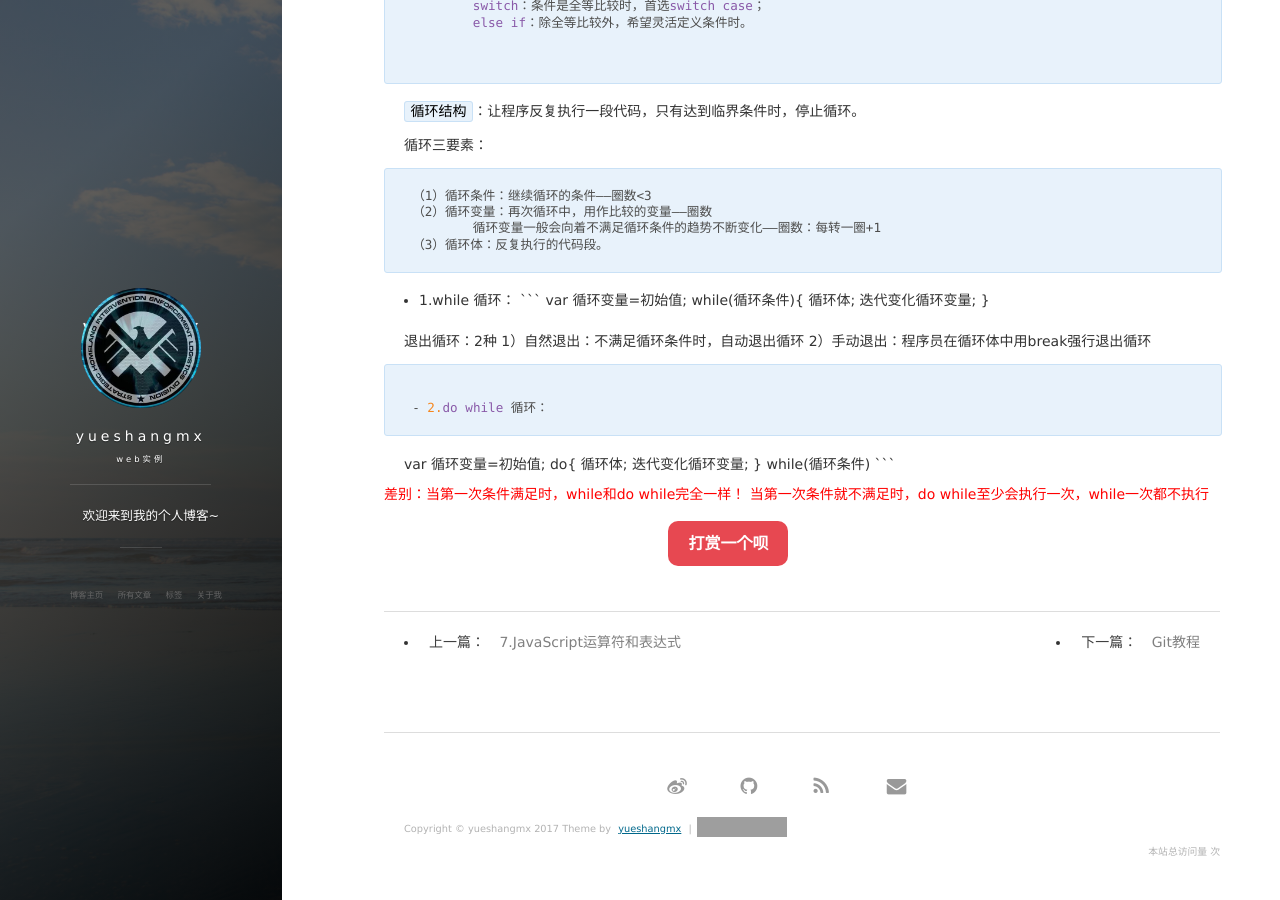
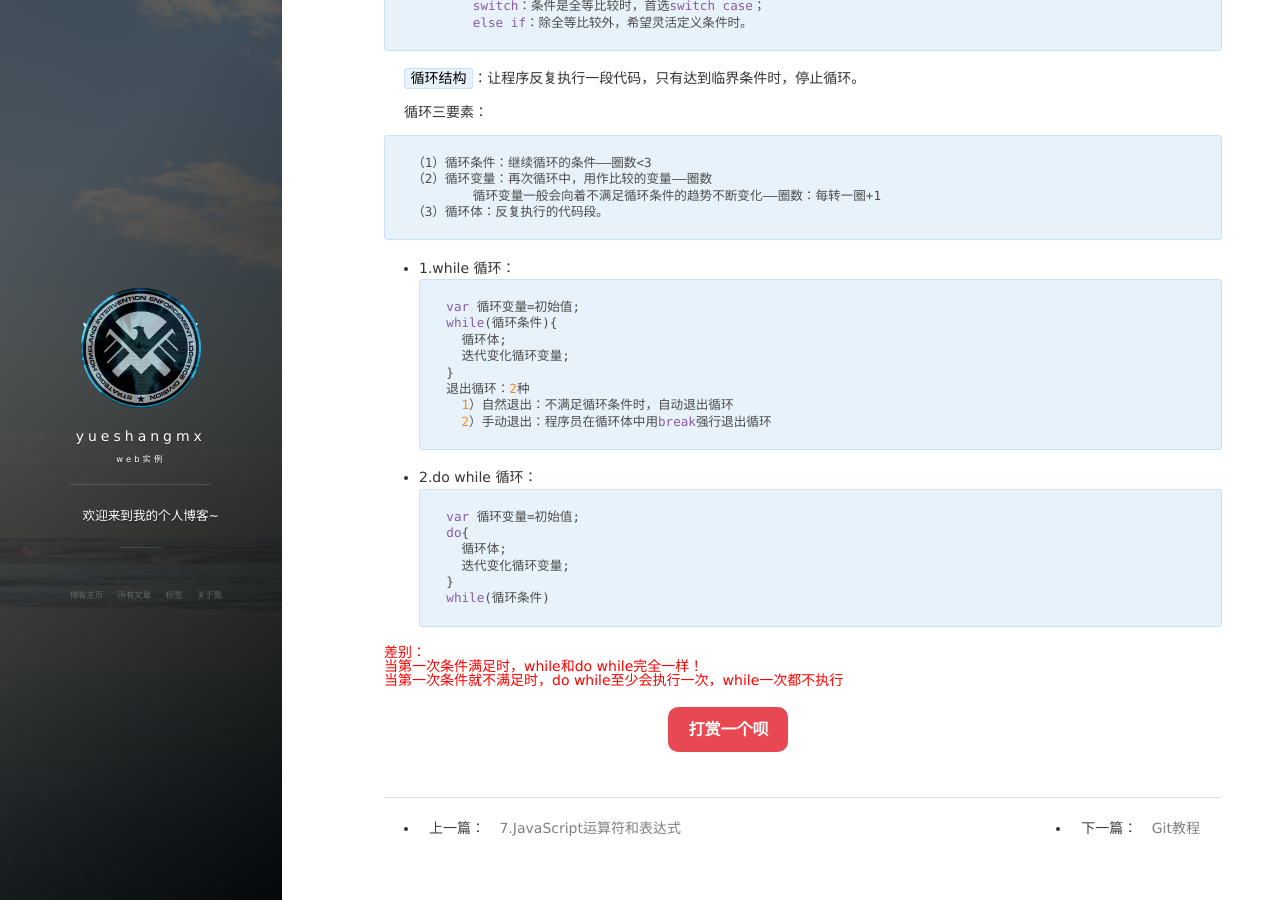
Before and after one commit to yueshangmx/yueshangmx.github.io, a Jekyll site: the page built from _posts/2017-08-20-JavaScript函数和分支结构.md, in a window 1280 px wide and 900 px high, scrolled down 2679 px. Built offline with Jekyll 4.4.1, drawn with Linux system fonts in a browser that asks for light colours; nearby versions of some CDN libraries; comment, search, counter and statistics services are not loaded; grey boxes are pictures that could not be loaded.

Commit message:
update 2017-10-29

````diff
--- a/_posts/2017-08-20-JavaScript函数和分支结构.md
+++ b/_posts/2017-08-20-JavaScript函数和分支结构.md
@@ -131,8 +131,6 @@
 switch vs else if：
 	switch：条件是全等比较时，首选switch case；
 	else if：除全等比较外，希望灵活定义条件时。
-
-
 ```
 
 `循环结构`：让程序反复执行一段代码，只有达到临界条件时，停止循环。
@@ -152,7 +150,6 @@
 	循环体;
 	迭代变化循环变量;
 }
-
 退出循环：2种
 	1）自然退出：不满足循环条件时，自动退出循环
 	2）手动退出：程序员在循环体中用break强行退出循环
@@ -168,6 +165,7 @@
 while(循环条件)
 ```
 
-<font color="red">差别：当第一次条件满足时，while和do while完全一样！
-		  当第一次条件就不满足时，do while至少会执行一次，while一次都不执行
+<font color="red">差别：<br>
+	当第一次条件满足时，while和do while完全一样！<br>
+	当第一次条件就不满足时，do while至少会执行一次，while一次都不执行
 </font>
````
